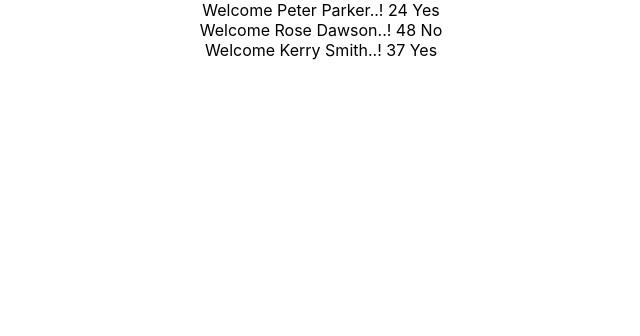
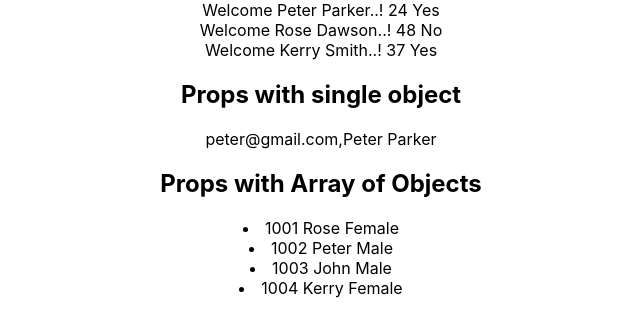
Before and after one commit to Aditya1113/BOE, a React (Create React App) app in the folder reactjsnov2023/: page / in a window 1280 px wide. Shown: the top 336 px of the page, without its empty margins (319-959 px from the left). Built offline with nearby package versions, Linux system fonts and the light colour scheme.

Commit message:
props with object/Array of Objects

```diff
--- a/reactjsnov2023/src/App.jsx
+++ b/reactjsnov2023/src/App.jsx
@@ -1,16 +1,33 @@
 //rafce
 
-import './App.css'
+import "./App.css";
 import React from "react";
-import Header from "./Header";
+import Header from "./Components/Header";
+import Person from "./Components/Person";
+import Student from "./Components/Student";
 
 const App = () => {
+  const personInfo = {
+    email: "peter@gmail.com",
+    fullname: "Peter Parker",
+  };
+
+  const StudentDetails = [
+    {id:1001,name:'Rose',gender:'Female'},
+    {id:1002,name:'Peter',gender:'Male'},
+    {id:1003,name:'John',gender:'Male'},
+    {id:1004,name:'Kerry',gender:'Female'},
+  ]
+
   return (
     <div className="App">
-   <Header name="Peter Parker" age={24} isAdmin={true}/>
-   <Header name="Rose Dawson" age={48} isAdmin={false}/>
-   <Header name="Kerry Smith" age={37} isAdmin={true}/>
-   </div>
+      <Header name="Peter Parker" age={24} isAdmin={true} />
+      <Header name="Rose Dawson" age={48} isAdmin={false} />
+      <Header name="Kerry Smith" age={37} isAdmin={true} />
+
+      <Person personDetails={personInfo} />
+      <Student students={StudentDetails}/>
+    </div>
   );
 };
 
--- /dev/null
+++ b/reactjsnov2023/src/Components/Person.jsx
@@ -0,0 +1,14 @@
+import React from "react";
+
+const Person = (props) => {
+  let { email, fullname } = props.personDetails;
+  return (
+    <div>
+        <h2>Props with single object</h2>
+      {email},
+      {fullname}
+    </div>
+  );
+};
+
+export default Person;
--- /dev/null
+++ b/reactjsnov2023/src/Components/Student.jsx
@@ -0,0 +1,16 @@
+import React from "react";
+
+const Student = (props) => {
+  return (
+    <div>
+      <h2>Props with Array of Objects</h2>
+      {props.students.map((std) => (
+        <li>
+          {std.id} {std.name} {std.gender}
+        </li>
+      ))}
+    </div>
+  );
+};
+
+export default Student;
```
Also changed, not shown: reactjsnov2023/src/Components/Header.jsx (renamed from reactjsnov2023/src/Header.jsx).
